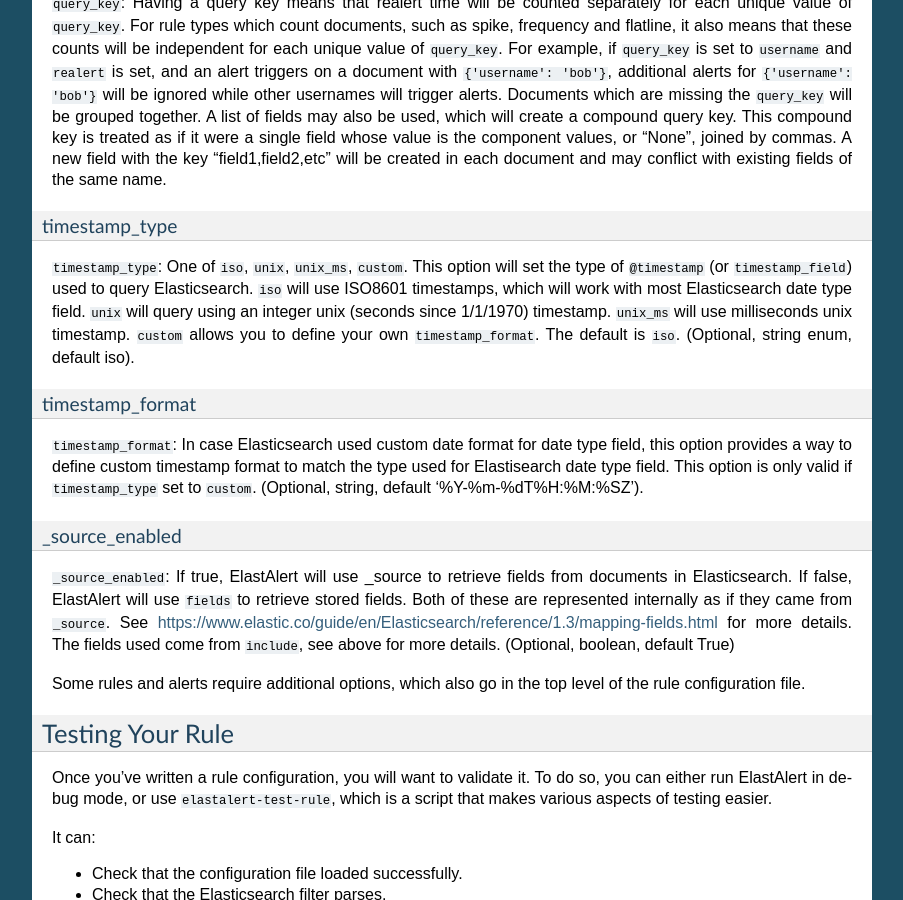
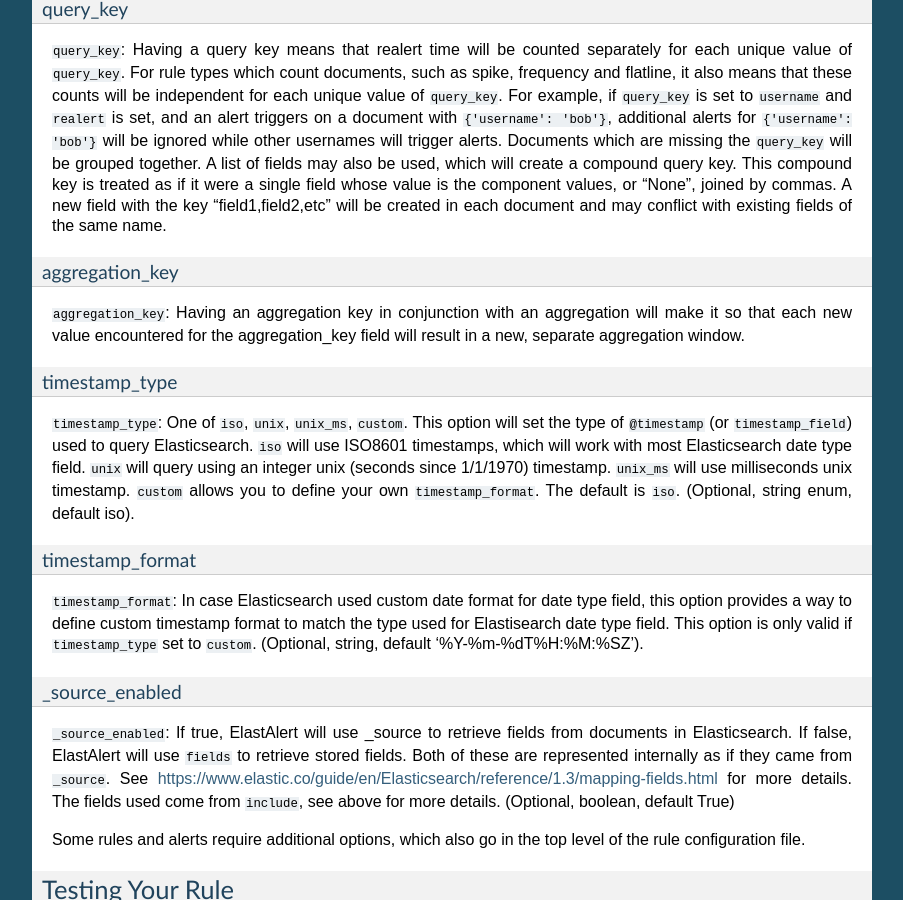
Before and after one commit to Yelp/elastalert, a Sphinx documentation site: the page built from docs/source/ruletypes.rst, in a window 1280 px wide and 900 px high, scrolled down 8486 px. Shown: the whole window, without its empty margins (198-1101 px from the left). Built offline with Sphinx 7.4.7, drawn with Linux system fonts in a browser that asks for light colours; some of the changed text lies outside the part shown.

Commit message:
Documentation updates for the use of aggregation_key

```diff
--- a/docs/source/ruletypes.rst
+++ b/docs/source/ruletypes.rst
@@ -109,6 +109,8 @@ Rule Configuration Cheat Sheet
 | ``ignore_null`` (boolean, no default)              |        |           |   Req     |  Req   |           |       |          |        |           |
 +----------------------------------------------------+--------+-----------+-----------+--------+-----------+-------+----------+--------+-----------+
 | ``query_key`` (string, no default)                 |   Opt  |           |           |   Req  |    Opt    |  Opt  |   Opt    |  Req   |  Opt      |
++----------------------------------------------------+--------+-----------+-----------+--------+-----------+-------+----------+--------+-----------+
+| ``aggregation_key`` (string, no default)           |   Opt  |           |           |        |           |       |          |        |           |
 +----------------------------------------------------+--------+-----------+-----------+--------+-----------+-------+----------+--------+-----------+
 | ``timeframe`` (time, no default)                   |        |           |           |   Opt  |    Req    |  Req  |   Req    |        |  Req      |
 +----------------------------------------------------+--------+-----------+-----------+--------+-----------+-------+----------+--------+-----------+
@@ -267,11 +269,11 @@ For example, if you wish to receive alerts every Monday and Friday::
 
 This uses Cron syntax, which you can read more about `here <http://www.nncron.ru/help/EN/working/cron-format.htm>`_. Make sure to `only` include either a schedule field or standard datetime fields (such as ``hours``, ``minutes``, ``days``), not both.
 
-By default, all events that occur during an aggregation window are grouped together. However, if your rule has the ``query_key`` field set, then each event sharing a common key value will be grouped together. A separate aggregation window will be made for each newly encountered key value.
+By default, all events that occur during an aggregation window are grouped together. However, if your rule has the ``aggregation_key`` field set, then each event sharing a common key value will be grouped together. A separate aggregation window will be made for each newly encountered key value.
 
 For example, if you wish to receive alerts that are grouped by the user who triggered the event, you can set::
 
-    query_key: 'my_data.username'
+    aggregation_key: 'my_data.username'
 
 Then, assuming an aggregation window of 10 minutes, if you receive the following data points::
 
@@ -451,6 +453,11 @@ additional alerts for ``{'username': 'bob'}`` will be ignored while other userna
 ``query_key`` will be grouped together. A list of fields may also be used, which will create a compound query key. This compound key is
 treated as if it were a single field whose value is the component values, or "None", joined by commas. A new field with the key
 "field1,field2,etc" will be created in each document and may conflict with existing fields of the same name.
+
+aggregation_key
+^^^^^^^^^^^^^^^
+
+``aggregation_key``: Having an aggregation key in conjunction with an aggregation will make it so that each new value encountered for the aggregation_key field will result in a new, separate aggregation window.
 
 timestamp_type
 ^^^^^^^^^^^^^^
```
